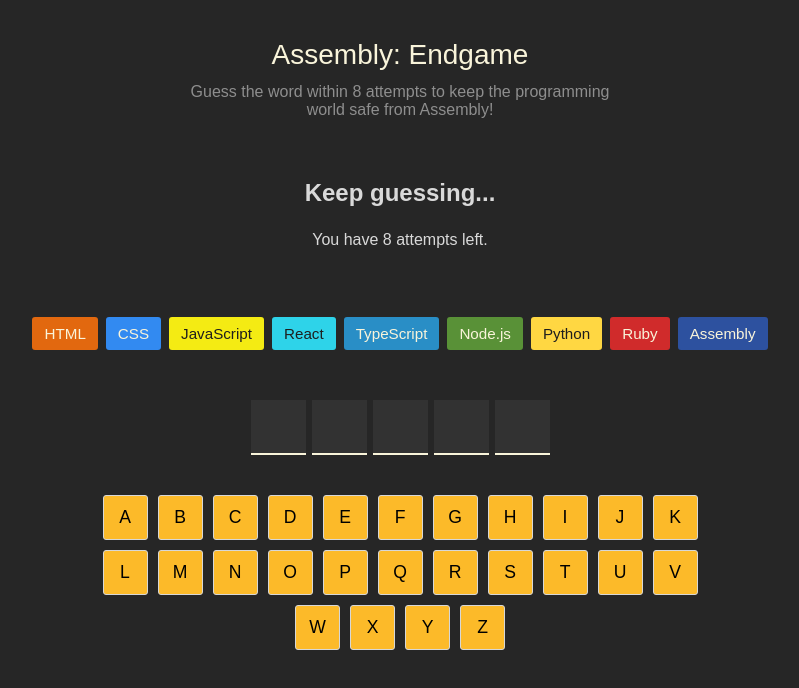
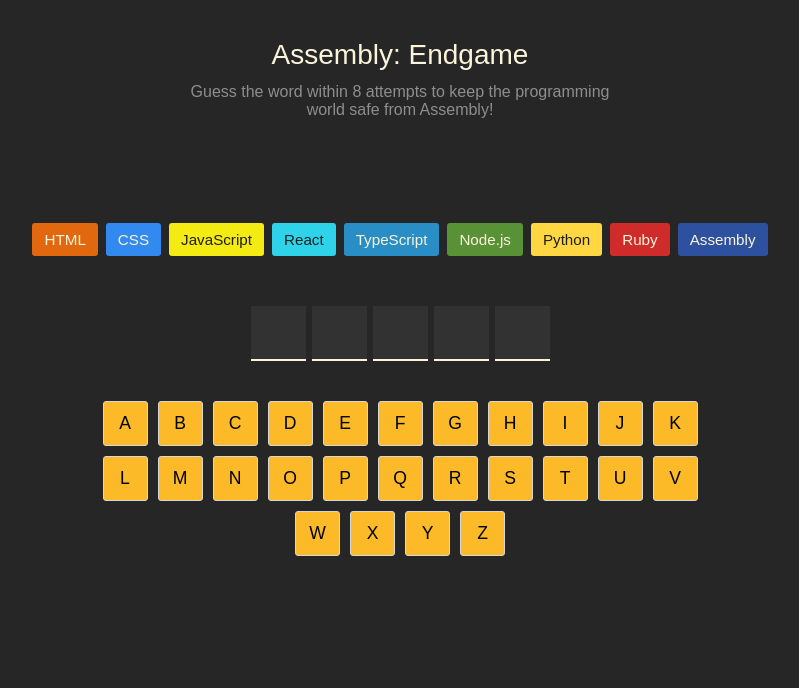
Before and after one commit to limhaowei/Hangman-, a React (Vite) app: page / in a window 1280 px wide. Shown: the top 688 px of the page, without its empty margins (240-1039 px from the left). Built offline with nearby package versions, Linux system fonts and the light colour scheme.

Commit message:
separate function for render game status for readability

```diff
--- a/src/App.jsx
+++ b/src/App.jsx
@@ -75,6 +75,25 @@
 //     return Array.from(lettersSet)
 // })
 
+  function renderGameStatus(){
+    if (isGameWon) {
+      return (
+        <>
+          <h2>You win!</h2>
+        </>
+      )
+    }
+
+    if (isGameLost) {
+      return (
+        <>
+          <h2>Game over!</h2>
+          <p>You lose!</p>
+        </>
+      )
+    }
+  }
+
 
   return(
     <main>
@@ -88,7 +107,7 @@
         "game-won": isGameWon,
         "game-lost": isGameLost
       })}>
-        {isGameWon ? (
+        {/* {isGameWon ? (
           <>
             <h2>You win!</h2>
           </>
@@ -102,7 +121,8 @@
             <h2>Keep guessing...</h2>
             <p>You have {languages.length - wrongGuessCount - 1} attempts left.</p>
           </>
-        )}
+        )} */}
+        {renderGameStatus()}
       </section>
 
       <section className='languages'>
```
